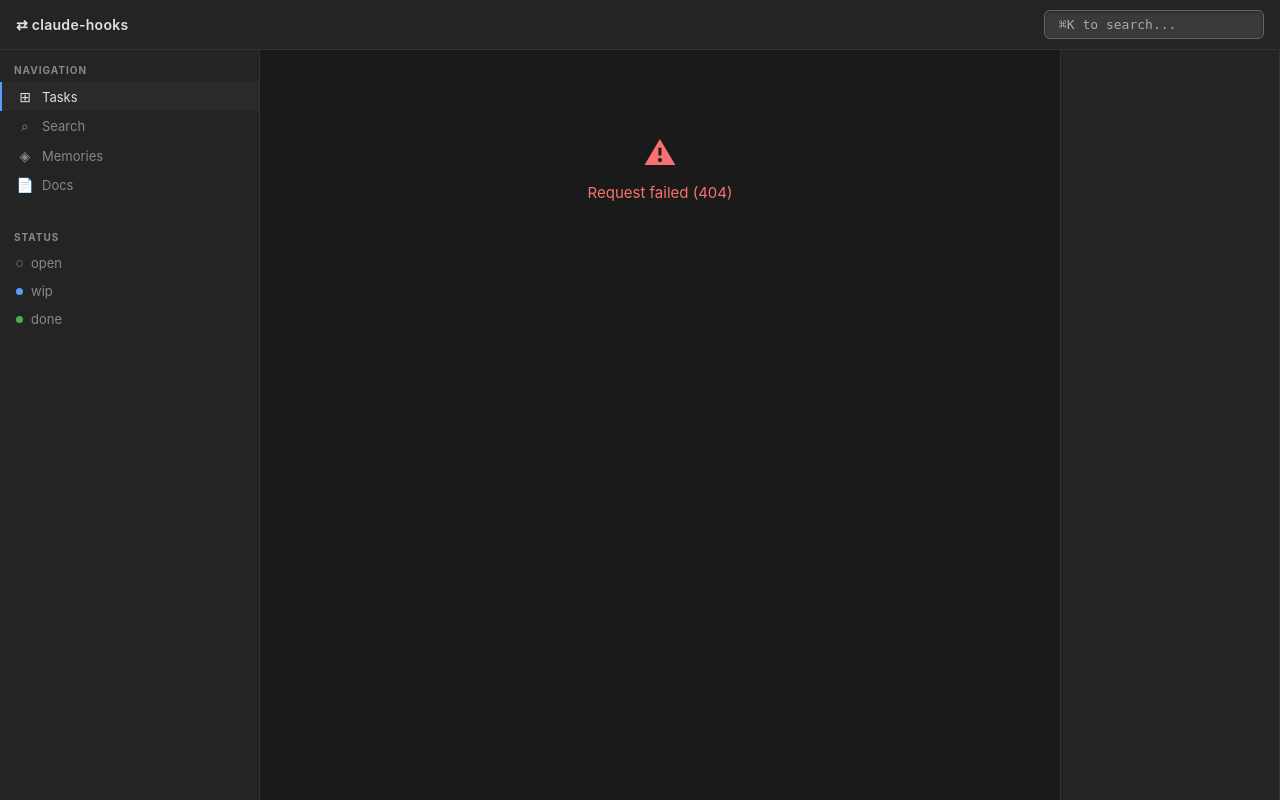
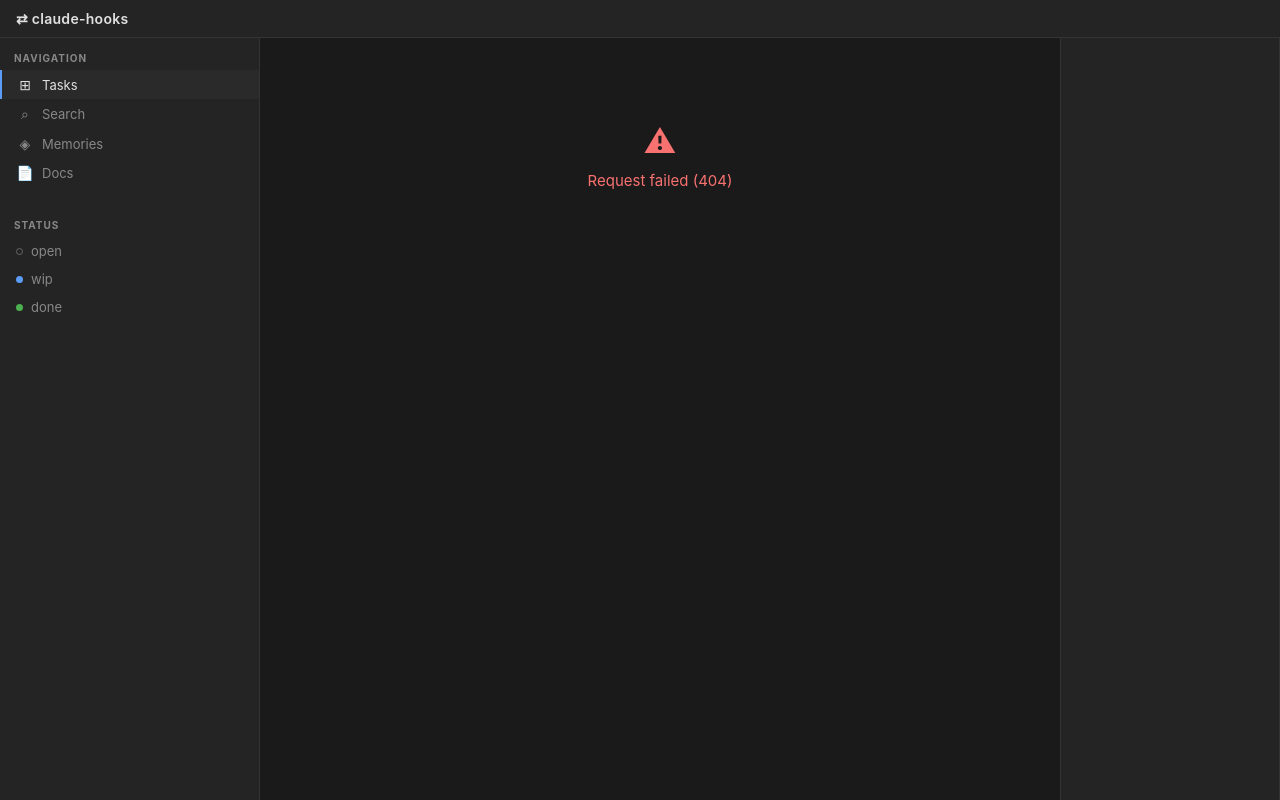
Before and after one commit to debaditya-mohankudo/Lite-Task-Framework-w-Claude-hooks, a Python web app: template hooks/templates/ui/tasks/list.html in a window 1280 px wide. Run offline with Jinja, Linux system fonts and the light colour scheme; the template is opened without the code that fills it, so the values that code supplies are empty; some libraries are stand-ins or nearby versions.

Commit message:
feat(ui): remove header search input — sidebar Search link is canonical
task:e424e9d8
epic:75d67a83

```diff
--- a/hooks/templates/ui/base.html
+++ b/hooks/templates/ui/base.html
@@ -90,11 +90,6 @@
 <body class="{% block body_class %}{% endblock %}">
   <header>
     <span class="logo">⇄ claude-hooks</span>
-    <input class="task-search"
-           type="text"
-           placeholder="⌘K to search..."
-           readonly
-           onclick="openSearch()">
   </header>
 
   <div id="cockpit-wrap"
```
